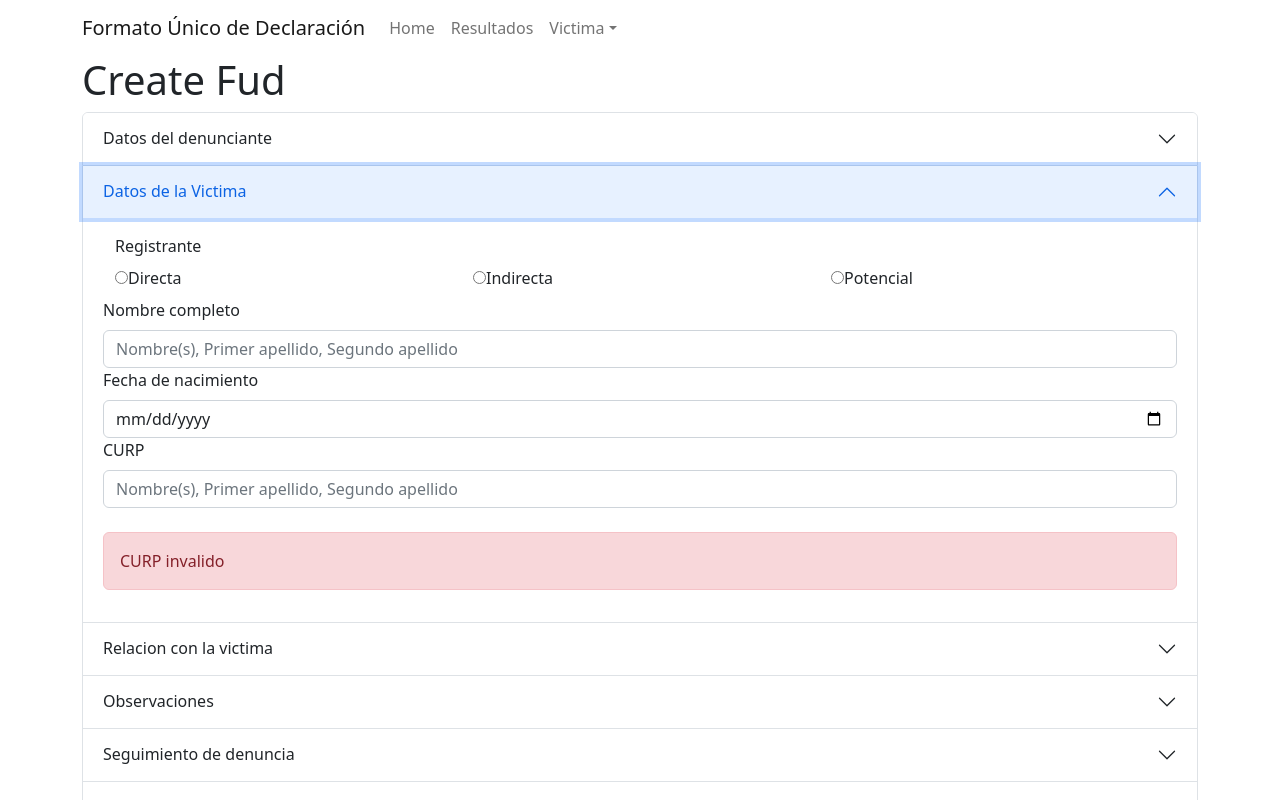
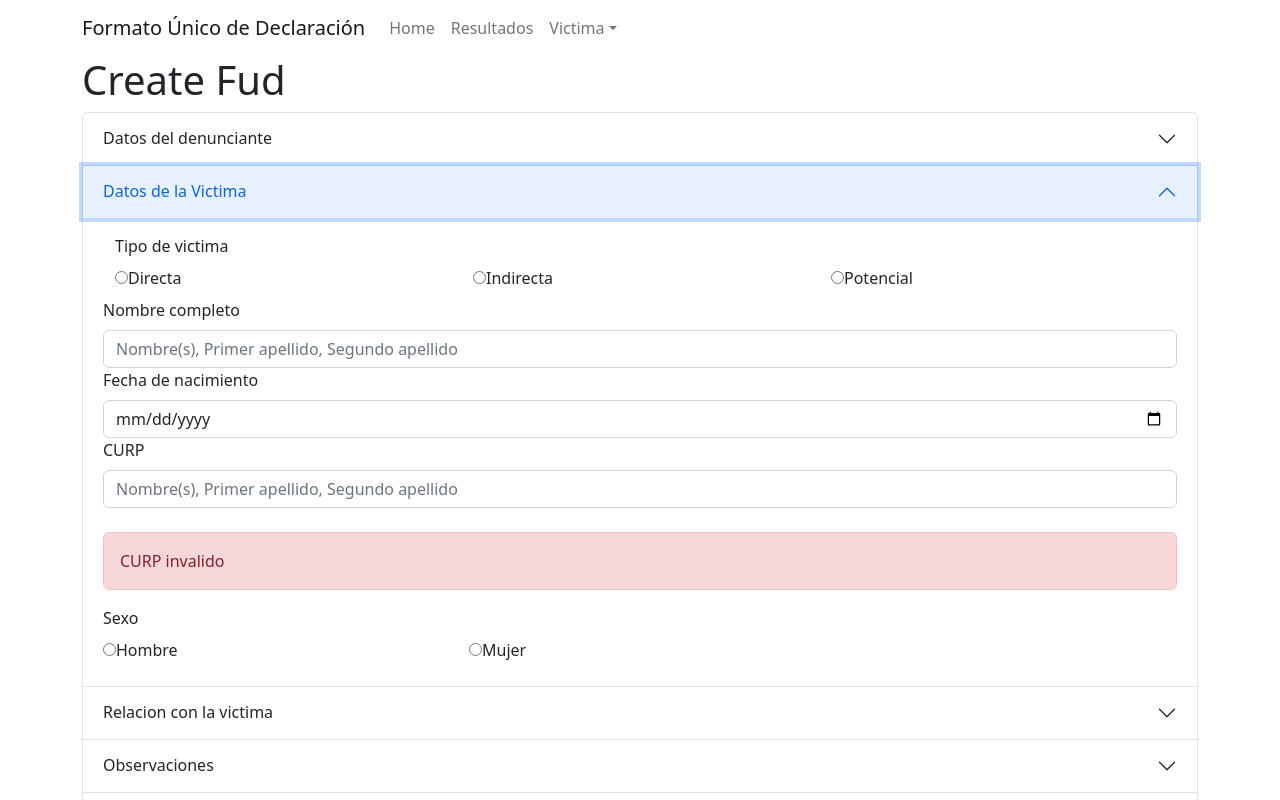
Before and after one commit to YoZaiKK/fud, a React (Vite) app in the folder client/: page /new in a window 1280 px wide. Both pictures are taken after a click on the button "Datos de la Victima". Shown: the top 800 px of the page. Built offline with nearby package versions, Linux system fonts and the light colour scheme.

Commit message:
segundo forms

```diff
--- a/client/src/pages/FudForm.jsx
+++ b/client/src/pages/FudForm.jsx
@@ -172,7 +172,7 @@ export const FudForm = () => {
                 <Accordion.Body>
                   <Container>
                     <Row>
-                      <Form.Label>Registrante</Form.Label>
+                      <Form.Label>Tipo de victima</Form.Label>
                     </Row>
                     <Row>
                       <Col>
@@ -231,12 +231,36 @@ export const FudForm = () => {
                     />
                     <br />
                     {curpValido ?
-                      null :
+                      <Alert variant="success">
+                        CURP valido
+                      </Alert> :
                       <Alert variant="danger">
                         CURP invalido
                       </Alert>
                     }
-
+                    <Row>
+                      <Form.Label>Sexo</Form.Label>
+                    </Row>
+                    <Row>
+                      <Col>
+                        <Form.Label>
+                          <Field type="radio" name="sexo" value="hombre" />
+                          Hombre
+                        </Form.Label>
+                      </Col>
+                      <Col >
+                        <Form.Label>
+                          <Field
+                            type="radio"
+                            name="sexo"
+                            value="mujer"
+                          />
+                          Mujer
+                        </Form.Label>
+                      </Col>
+                      <Col>
+                      </Col>
+                    </Row>
                   </Form.Group>
                 </Accordion.Body>
               </Accordion.Item>
```
